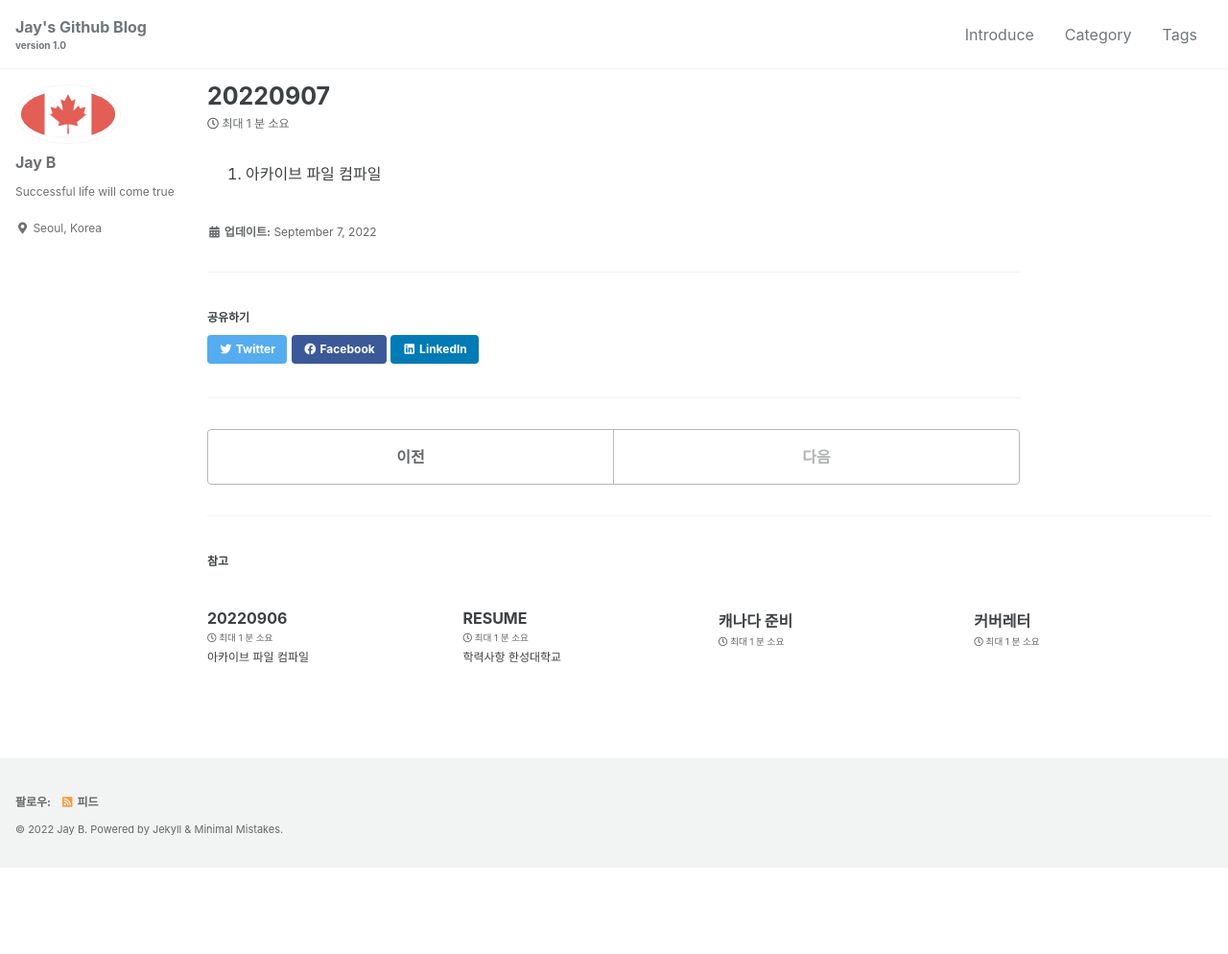
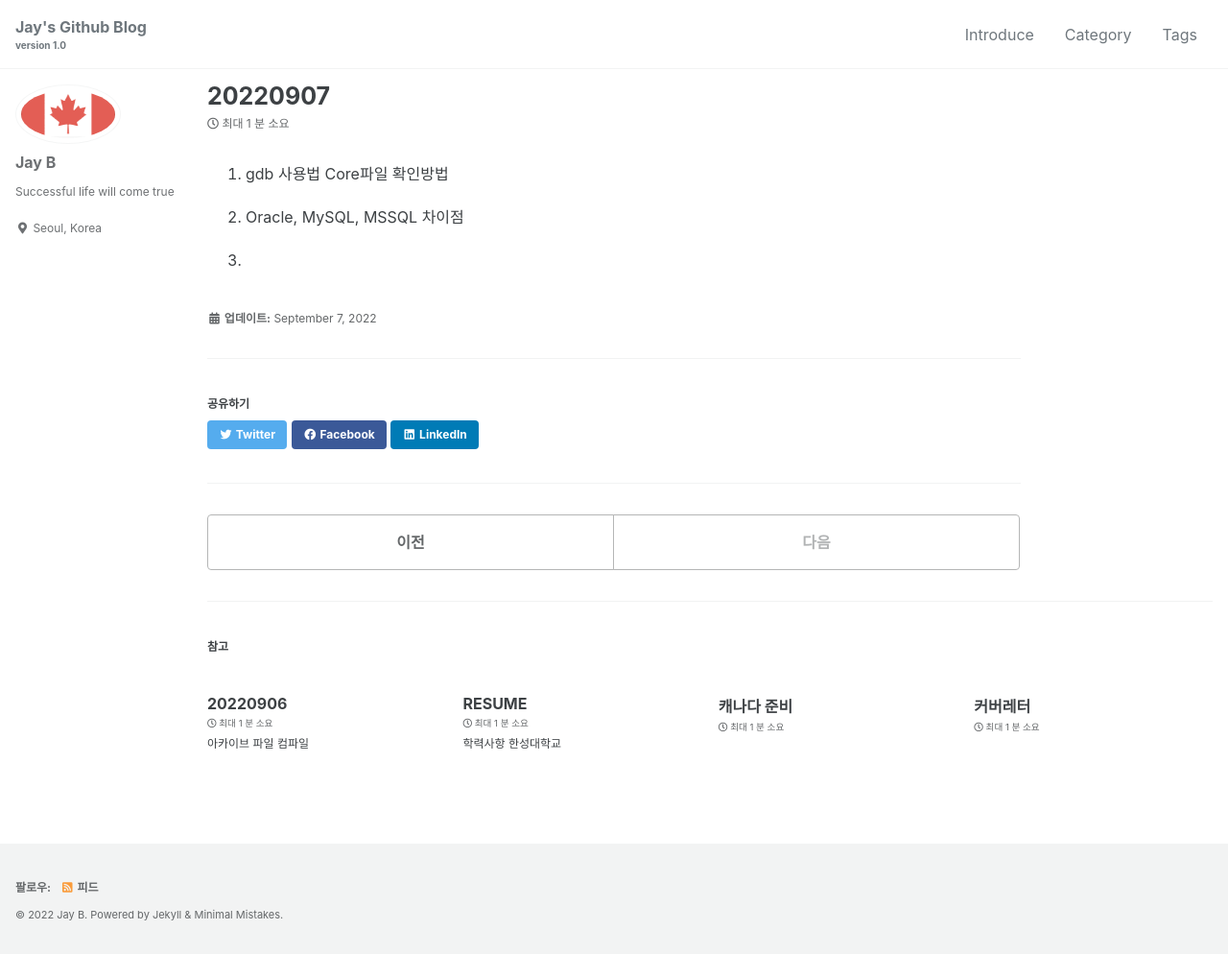
Before and after one commit to LimJunBeom/jayb.github.io, a Jekyll site: the page built from _posts/2022-09-06-20220907.md, in a window 1280 px wide. Shown: the whole page at 96% size. Built offline with Jekyll 4.4.1, drawn with Linux system fonts in a browser that asks for light colours; cached includes are drawn as plain includes; before the commit the page ends 904 px from its top, so only the background shows below that.

Commit message:
20220907

```diff
--- a/_posts/2022-09-06-20220907.md
+++ b/_posts/2022-09-06-20220907.md
@@ -9,4 +9,8 @@ tags:
 ---
 
 
-1. 아카이브 파일 컴파일
+1. gdb 사용법 Core파일 확인방법
+
+2. Oracle, MySQL, MSSQL 차이점
+
+3.
```
Also changed, not shown: 1 other file.
